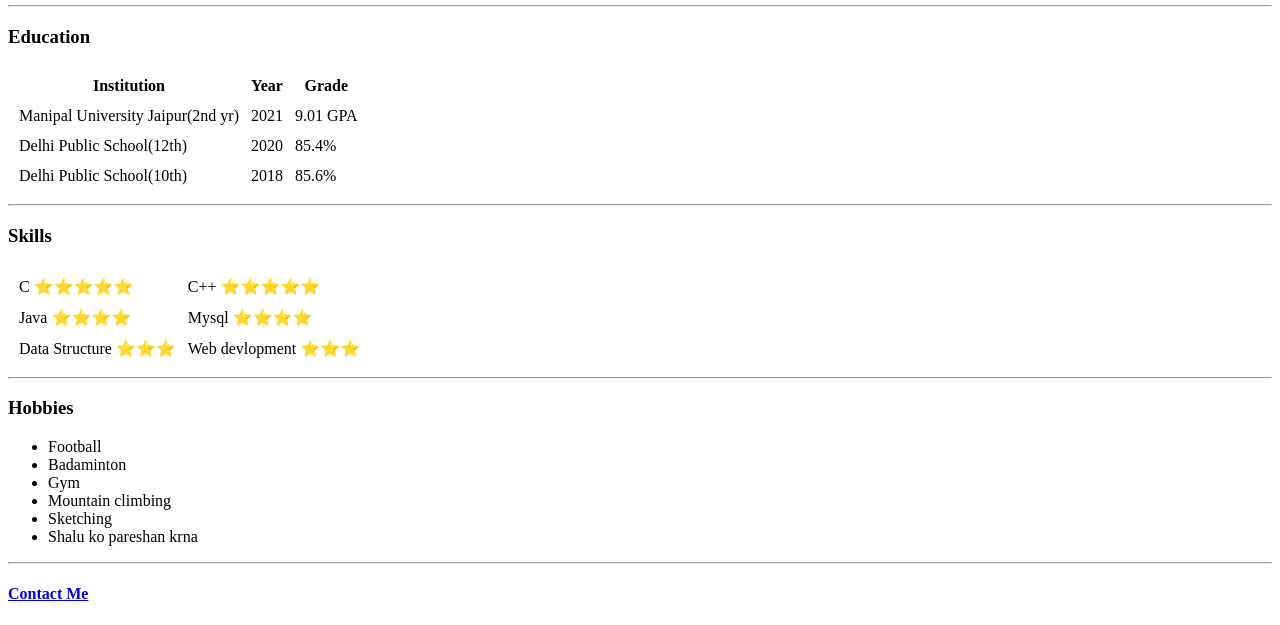
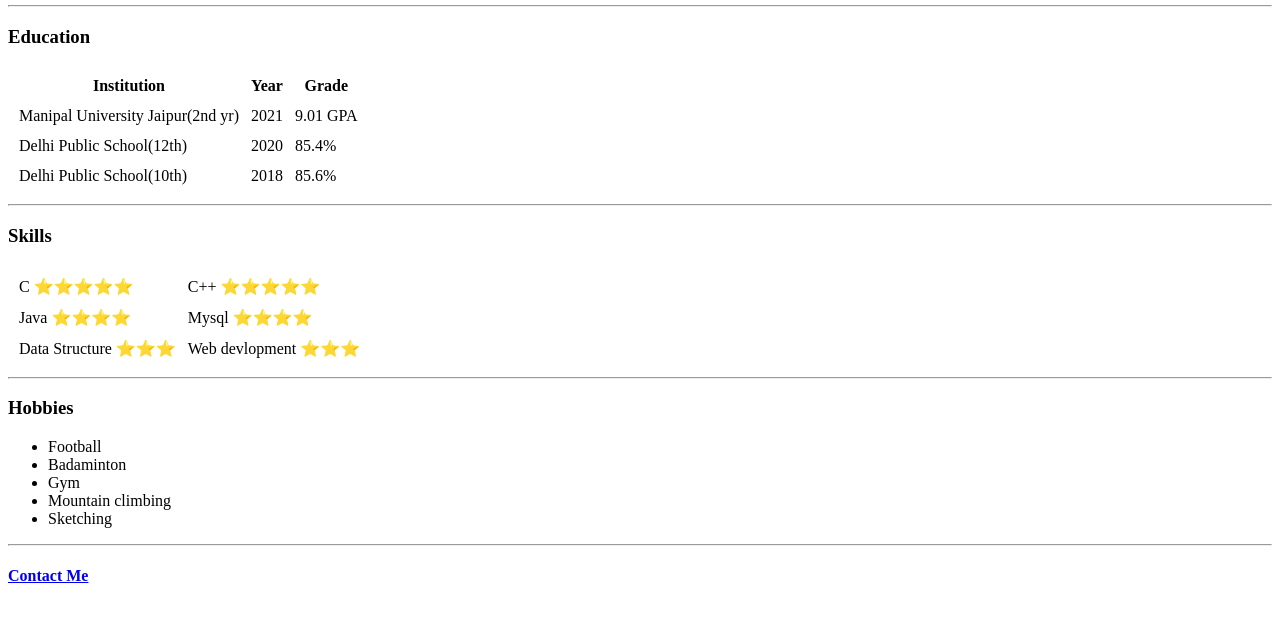
Before and after one commit to prakhar-chandrakar/CV-, a plain HTML site: page index.html in a window 1280 px wide. Shown: the part 201-826 px from the top of the page. Drawn offline with Linux system fonts and the light colour scheme.

Commit message:
Update index.html

```diff
--- a/index.html
+++ b/index.html
@@ -72,7 +72,7 @@
       <li>Gym</li>
       <li>Mountain climbing</li>
       <li>Sketching</li>
-      <li>Shalu ko pareshan krna</li>
+     <!-- <li>Shalu ko pareshan krna</li> -->
     </ul>
 
     <hr>
```
